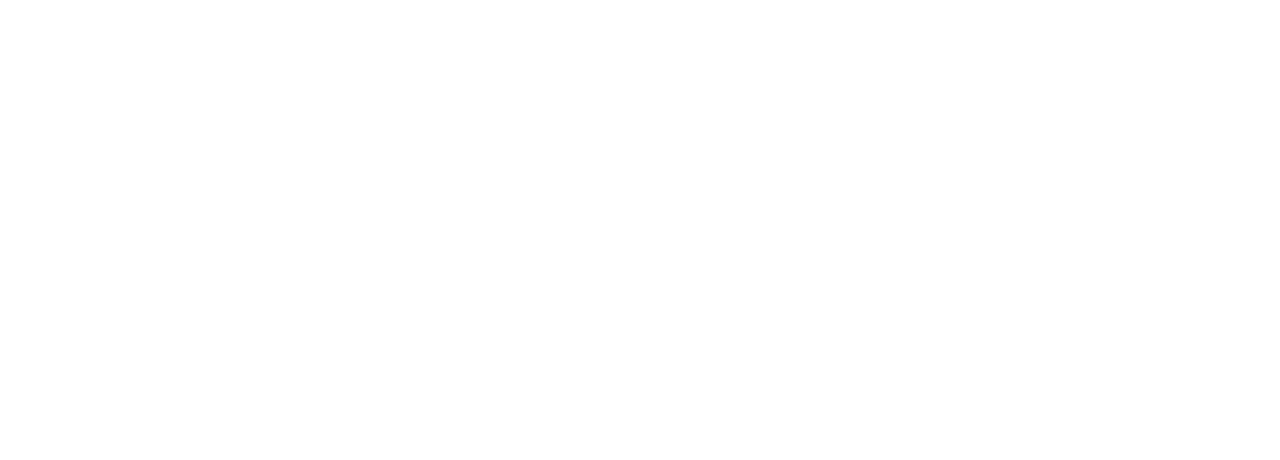
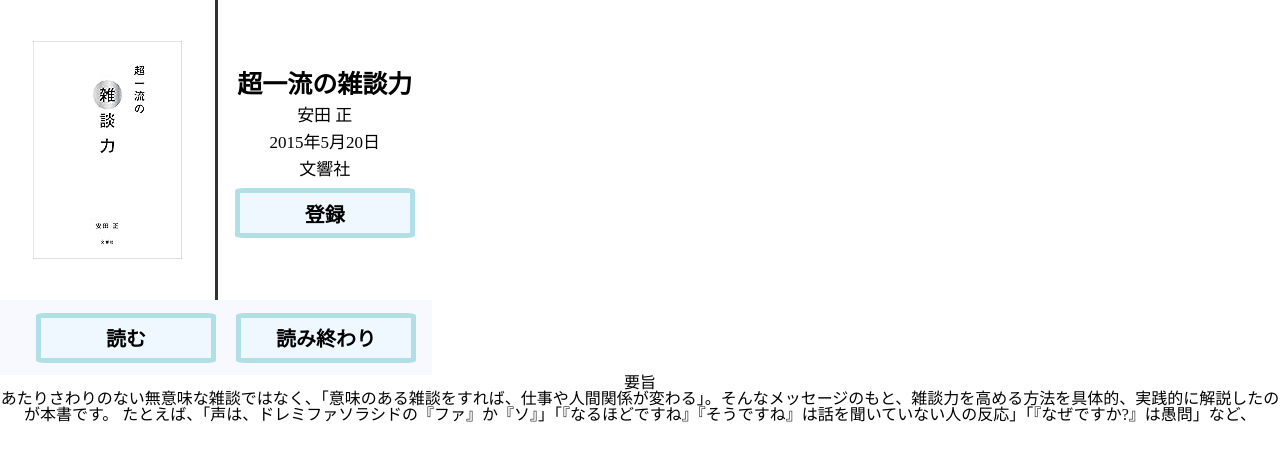
Before and after one commit to nakazon1030/DA2, a React (Vite) app: page /NewBook in a window 1280 px wide. Before the commit this address had no page. Shown: the top 460 px of the page. Built offline with nearby package versions, Linux system fonts and the light colour scheme.

Commit message:
kame-1127-03

```diff
--- /dev/null
+++ b/src/NewBook.css
@@ -0,0 +1,81 @@
+.new-book-1{
+    width: 432px;
+    height: 300px;
+    display: flex;
+}
+
+.new-book-i{
+    display: flex;
+    align-items: center;
+    justify-content: center;
+    width: 50%;
+    height: auto;
+    border-right: 3px solid #333;
+}
+
+.new-book-d{
+    width: 50%;
+    height: auto;
+    margin: auto;
+}
+
+.new-book-2{
+    display: flex;
+    align-items: center;
+    justify-content: center;
+    width: 432px;
+    height: 75px;
+    background-color:ghostwhite;
+}
+
+.new-title{
+    font-size: 25px;
+    margin: 10px;
+    font-weight: bold;
+}
+
+.new-auth{
+    font-size: 17px;
+    margin: 10px;
+}
+
+.pub-date{
+    font-size: 17px;
+    margin: 10px;
+}
+
+.pub-com{
+    font-size: 17px;
+    margin: 10px;
+}
+
+.new-regi{
+    width: 180px;
+    height: 50px;
+    font-size: 20px;
+    font-weight: bold;
+    border: 5px solid powderblue;
+    background-color: aliceblue;
+    border-radius: 5%;
+}
+
+.new-read{
+    width: 180px;
+    height: 50px;
+    font-size: 20px;
+    font-weight: bold;
+    border: 5px solid powderblue;
+    background-color: aliceblue;
+    border-radius: 5%;
+    margin: 20px;
+}
+
+.new-finish{
+    width: 180px;
+    height: 50px;
+    font-size: 20px;
+    font-weight: bold;
+    border: 5px solid powderblue;
+    background-color: aliceblue;
+    border-radius: 5%;
+}
--- /dev/null
+++ b/src/NewBook.jsx
@@ -0,0 +1,37 @@
+import React from 'react';
+import { useNavigate } from 'react-router-dom';
+import zatudan from './img/zatudan.jpg';
+import './NewBook.css'
+
+function NewBook() {
+    const navigate = useNavigate();
+
+    return (
+        <>
+        <div className='new-book-1'>
+            <div className='new-book-i'>
+                <img src={zatudan} />
+            </div>
+            <div className='new-book-d'>
+                <p className='new-title'>超一流の雑談力</p>
+                <p className='new-auth'>安田 正</p>
+                <p className='pub-date'>2015年5月20日</p>
+                <p className='pub-com'>文響社</p>
+                <button className='new-regi'>登録</button>
+            </div>
+        </div>
+        <div className='new-book-2'>
+            <button className='new-read'>読む</button>
+            <button className='new-finish'>読み終わり</button>
+        </div>
+        <div className='new-book-3'>
+            <p>要旨</p>
+            <p>あたりさわりのない無意味な雑談ではなく、「意味のある雑談をすれば、仕事や人間関係が変わる」。そんなメッセージのもと、雑談力を高める方法を具体的、実践的に解説したのが本書です。
+たとえば、「声は、ドレミファソラシドの『ファ』か『ソ』」「『なるほどですね』『そうですね』は話を聞いていない人の反応」「『なぜですか?』は愚問」など、</p>
+        </div>
+        </>
+
+        )
+}
+
+export default NewBook
--- a/src/main.jsx
+++ b/src/main.jsx
@@ -8,6 +8,7 @@
 import TestPage from './TestPage.jsx'
 import Edit from './Edit.jsx'
 import BookDetail from './BookDetail.jsx'
+import NewBook from './NewBook.jsx'
 
 createRoot(document.getElementById('root')).render(
   <StrictMode>
@@ -18,6 +19,7 @@
         <Route path='/Myreport' element={<Myreport />} />
         <Route path='/TestPage' element={<TestPage />} />
         <Route path='/Edit' element={<Edit />} />
+        <Route path='/NewBook' element={<NewBook />} />
       </Routes>
     </BrowserRouter>
 
```
